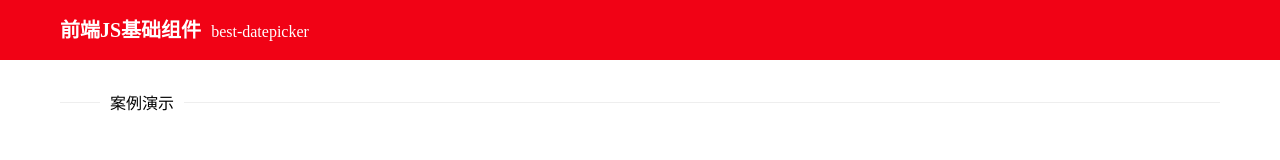
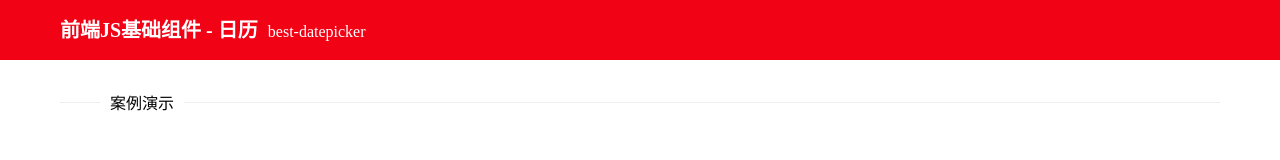
Before and after one commit to chenyangdamon/best-datepicker, a website: page src/index.html in a window 1280 px wide. Shown: the top 160 px of the page. Drawn offline with nearby package versions, Linux system fonts and the light colour scheme; files that its build step writes are made by us from their sources.

Commit message:
修改头部的标题

```diff
--- a/src/index.html
+++ b/src/index.html
@@ -11,7 +11,7 @@
     <!-- example 演示 -->
     <div class="example">
         <div class="example-top">
-            <div class="title">前端JS基础组件<strong>best-datepicker</strong></div>
+            <div class="title">前端JS基础组件 - 日历<strong>best-datepicker</strong></div>
             <p></p>
         </div>
         <div class="example-container">
```
Also changed, not shown: dist/index.html.
